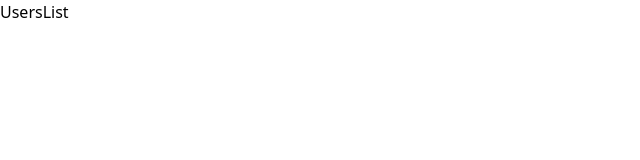
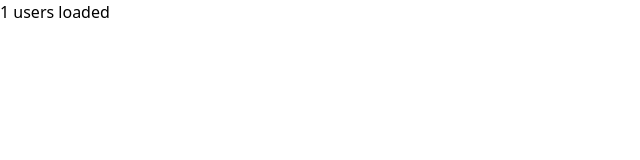
Before and after one commit to p2arthur/user_album_app_redux, a React (Vite) app: page / in a window 1280 px wide. Shown: the top 160 px of the page, without its empty margins (0-640 px from the left). Built offline with nearby package versions, Linux system fonts and the light colour scheme; data requests are answered from the project's data file.

Commit message:
testing: add testing to see if our fetch user thunk is working properly

```diff
--- a/src/components/UsersList.jsx
+++ b/src/components/UsersList.jsx
@@ -1,15 +1,32 @@
 import { useEffect } from "react";
-import { useDispatch } from "react-redux";
+import { useDispatch, useSelector } from "react-redux";
 import { fetchUsers } from "../store";
 
 function UsersList() {
+  //dispatch to dispatch action from our async thunk
   const dispatch = useDispatch();
 
+  //useSelector to get access to ou state.users from the store
+  const { data, isLoading, error } = useSelector((state) => state.users); // {data: [], isLoading: false, error: null}
+
+  //Use effect to dispatch the fetchUsers async thunk
   useEffect(() => {
     dispatch(fetchUsers());
   }, []);
 
-  return <div>UsersList</div>;
+  //Testing if the state from ou selector is working
+  //Is the data being fetched?
+  if (isLoading) {
+    return <div>Loading...</div>;
+  }
+
+  //Has the data failed to fetch?
+  if (error) {
+    return <div>Error loading data...</div>;
+  }
+
+  //Has the data been fetched succesfully?
+  return <div>{data.length} users loaded</div>;
 }
 
 export default UsersList;
```
